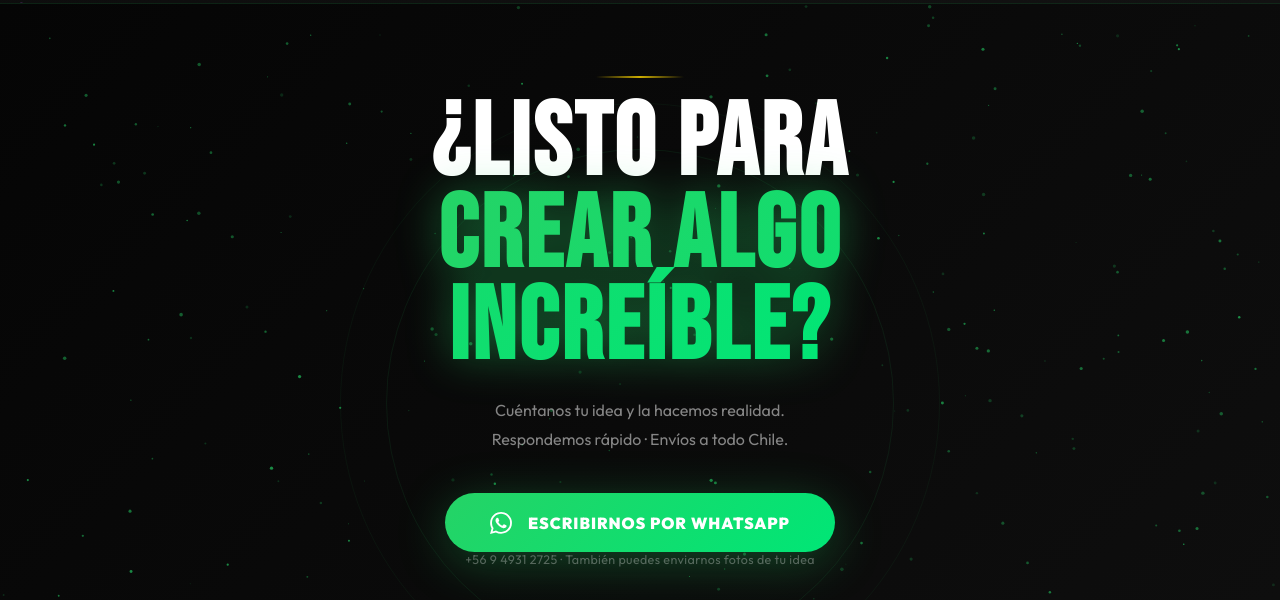
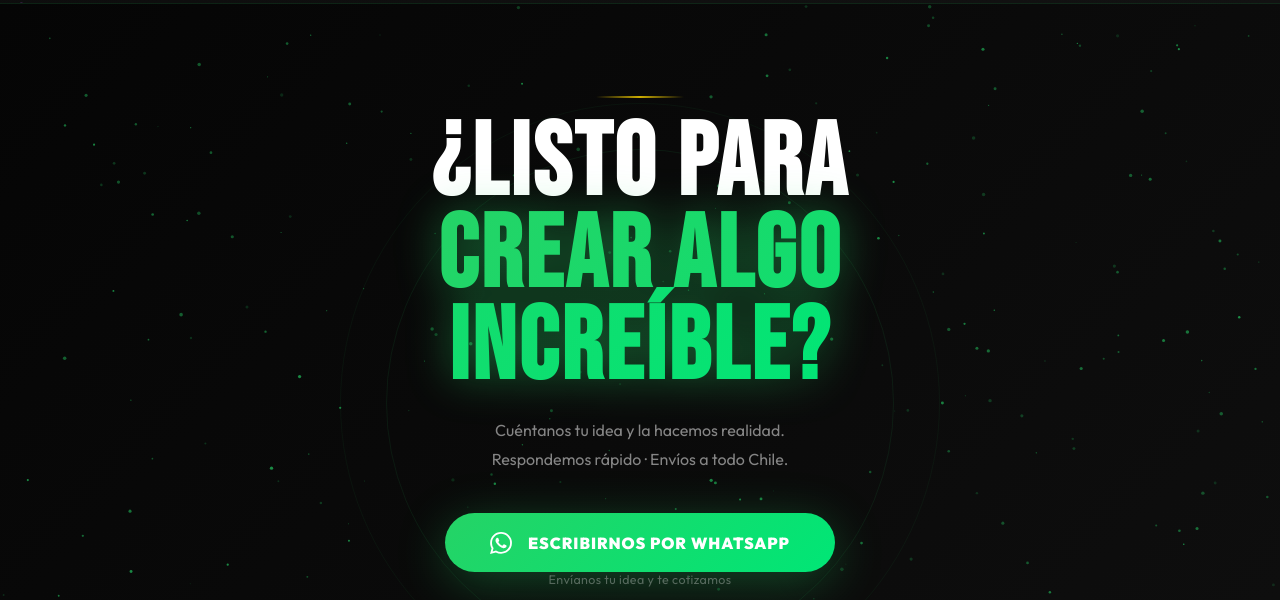
Before and after one commit to El-MeZ/AmFra, a plain HTML site: page index.html in a window 1280 px wide. Shown: the part 6406-7006 px from the top of the page. Drawn offline with Linux system fonts and the light colour scheme; animation ran at ten frames a second.

```diff
--- a/css/style.css
+++ b/css/style.css
@@ -964,7 +964,10 @@
   .categoria-header { flex-wrap: wrap; gap: 1rem; }
   .cat-numero { font-size: 3rem; }
 
-  .productos-grid { grid-template-columns: repeat(2, 1fr); gap: .75rem; }
+.productos-grid {
+  grid-template-columns: repeat(2, 1fr);
+  gap: .75rem;
+}
 
   /* Hero */
   .hero-contenido { padding: 0 1rem; }
--- a/index.html
+++ b/index.html
@@ -983,8 +983,7 @@
           </svg>
           Escribirnos por WhatsApp
         </a>
-        <p class="contacto-nota">+56 9 4931 2725 · También puedes enviarnos fotos de tu idea</p>
-      </div>
+        <p class="contacto-nota">Envíanos tu idea y te cotizamos</p>
 
       <footer class="pie-pagina">
         <p class="pie-marca">AmFra</p>
```
